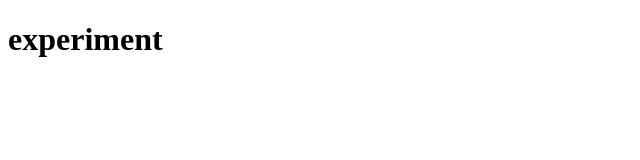
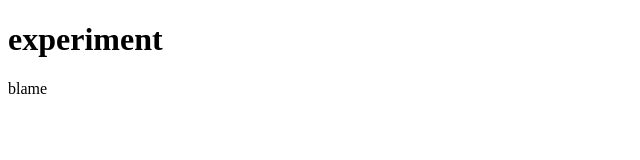
Before and after one commit to hatman3000/start-here, a plain HTML site: page index.html in a window 1280 px wide. Shown: the full height of the page, 0-640 px from the left. Drawn offline with Linux system fonts and the light colour scheme.

Commit message:
blame me

```diff
--- a/index.html
+++ b/index.html
@@ -7,5 +7,6 @@
 </head>
 <body>
     <h1>experiment</h1>
+    <p>blame</p>
 </body>
 </html>
```
